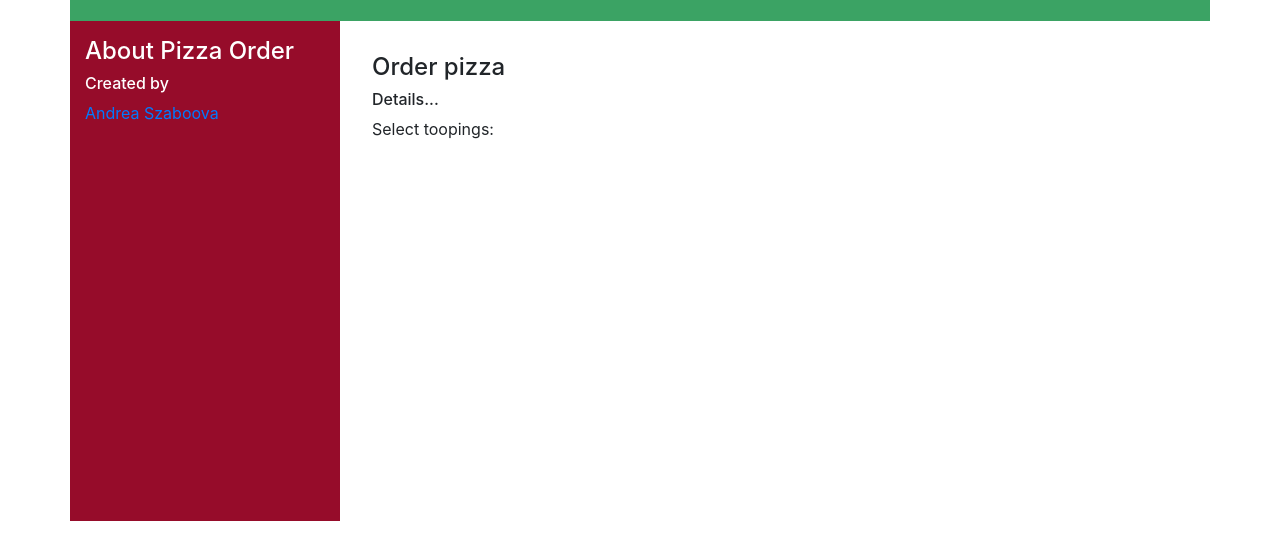
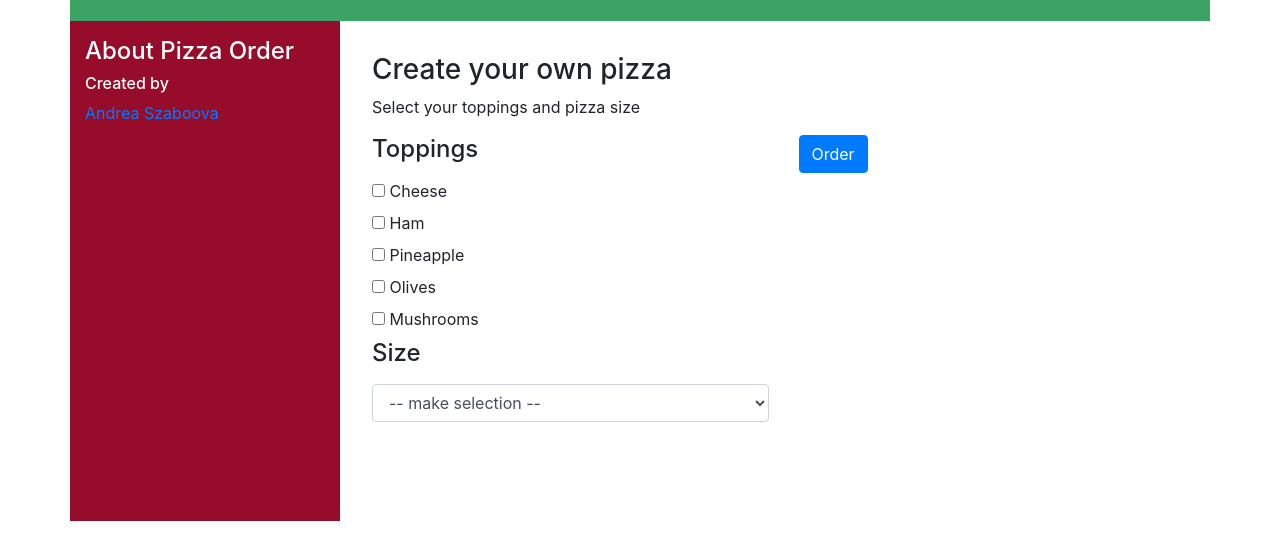
Before and after one commit to Adka28/PizzaOrder, a plain HTML site: page index.html in a window 1280 px wide. Shown: the part 75-634 px from the top of the page. Drawn offline with nearby package versions, Linux system fonts and the light colour scheme.

Commit message:
Basic frontend

```diff
--- a/index.html
+++ b/index.html
@@ -23,14 +23,67 @@
                 <a href="https://adka28.github.io/MyPortfolio/">Andrea Szaboova</a>
             </div>
             <div class="col pageApplication">
-                    <h4>Order pizza</h4>
-                    <h6>Details...</h6>
-                <p>Select toopings:</p>
                 <form id="appForm">
-                    <div class="row">
+                    <h3>Create your own pizza</h3>
+                    <p>Select your toppings and pizza size</p>
+                        <div class="row">
+                        <div class="col">
+                            <label>
+                                <h4>Toppings</h4>
+                            </label>
+                            <div class="checkbox">
+                                <label>
+                                    <input id="pizzaTopping1" type="checkbox" value="1">
+                                    Cheese
+                                </label>
+                            </div>
+                            <div class="checkbox">
+                                <label>
+                                    <input id="pizzaTopping2" type="checkbox" value="2">
+                                    Ham
+                                </label>
+                            </div>
+                            <div class="checkbox">
+                                <label>
+                                    <input id="pizzaTopping3" type="checkbox" value="3">
+                                    Pineapple
+                                </label>
+                            </div>
+                            <div class="checkbox">
+                                <label>
+                                    <input id="pizzaTopping4" type="checkbox" value="4">
+                                    Olives
+                                </label>
+                            </div>
+                            <div class="checkbox">
+                                <label>
+                                    <input id="pizzaTopping5" type="checkbox" value="5">
+                                    Mushrooms
+                                </label>
+                            </div>
+                            <label for="pizzaSize">
+                                <h4>Size</h4>
+                            </label>
+                            <select id="pizzaSize" class="form-control">
+                                <option disabled selected value> -- make selection -- </option>
+                                <option value="S">Small</option>
+                                <option value="M">Medium</option>
+                                <option value="L">LArge</option>
+                            </select>
+                        </div>
+                        <div class="col">
+                            <button type="submit" class="btn btn-primary">Order</button>
+                        </div>
                     </div>
                 </form>
                 <div id="result">
+                    <h3>Your order</34>
+                    <h4>Toppings</h4>
+                    <div id="orderToppings"></div>
+                    <h4>Size</h4>
+                    <div id="orderSize"></div>
+                    <h4>Cost</h4>
+                    <div id="orderCost"></div>
                 </div>
             </div>
         </div>
--- a/js/scripts.js
+++ b/js/scripts.js
@@ -0,0 +1,14 @@
+$(document).ready(function() {
+    $("#appForm").submit(function(event) {
+        var topping1 = $("input#pizzaTopping1").is(":checked");
+        var topping2 = $("input#pizzaTopping2").is(":checked");
+        var topping3 = $("input#pizzaTopping3").is(":checked");
+        var topping4 = $("input#pizzaTopping4").is(":checked");
+        var topping5 = $("input#pizzaTopping5").is(":checked");
+
+        $("#appForm").fadeOut();
+        $("#result").fadeIn();
+
+        event.preventDefault();
+        });
+  });
```
